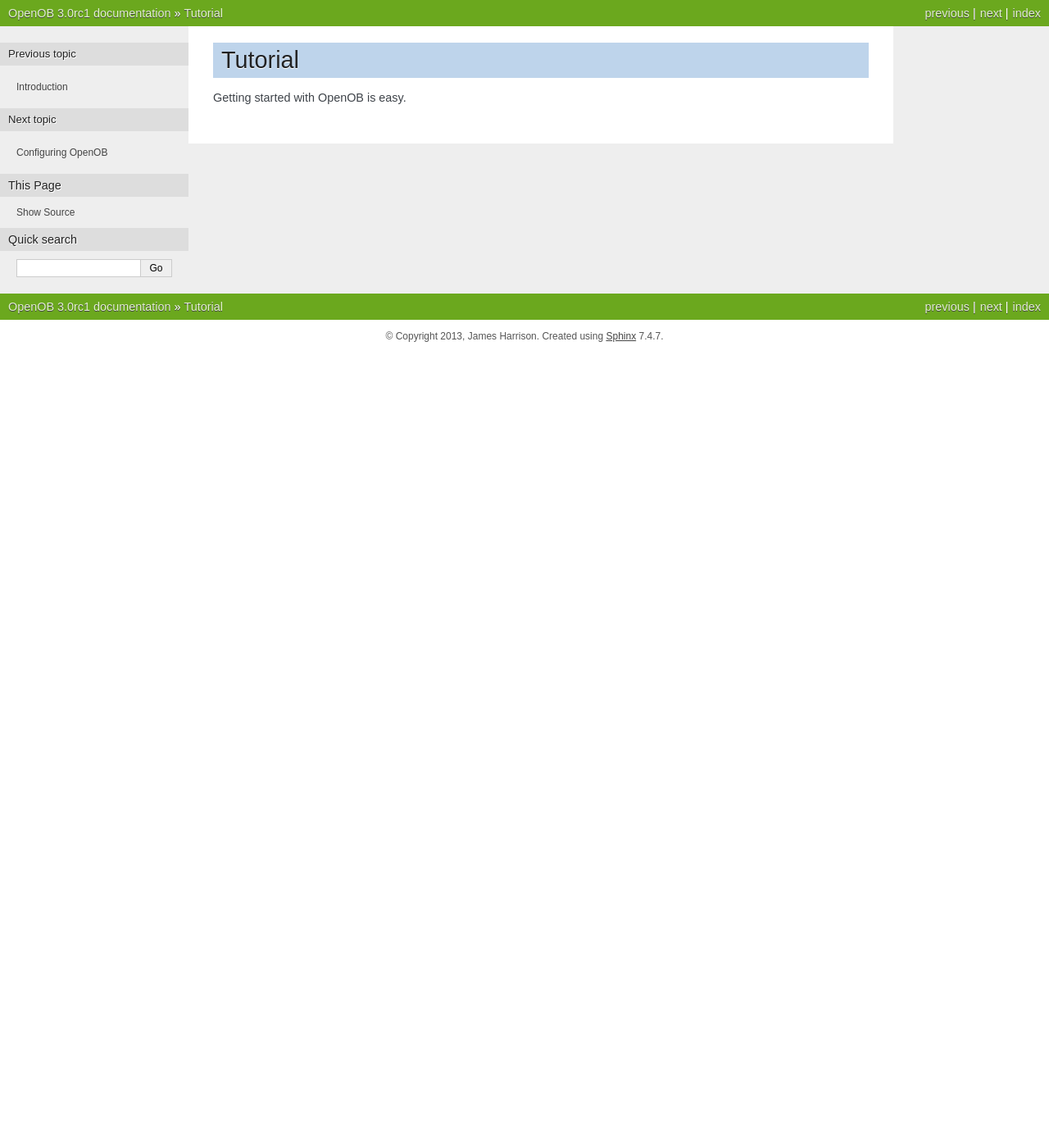
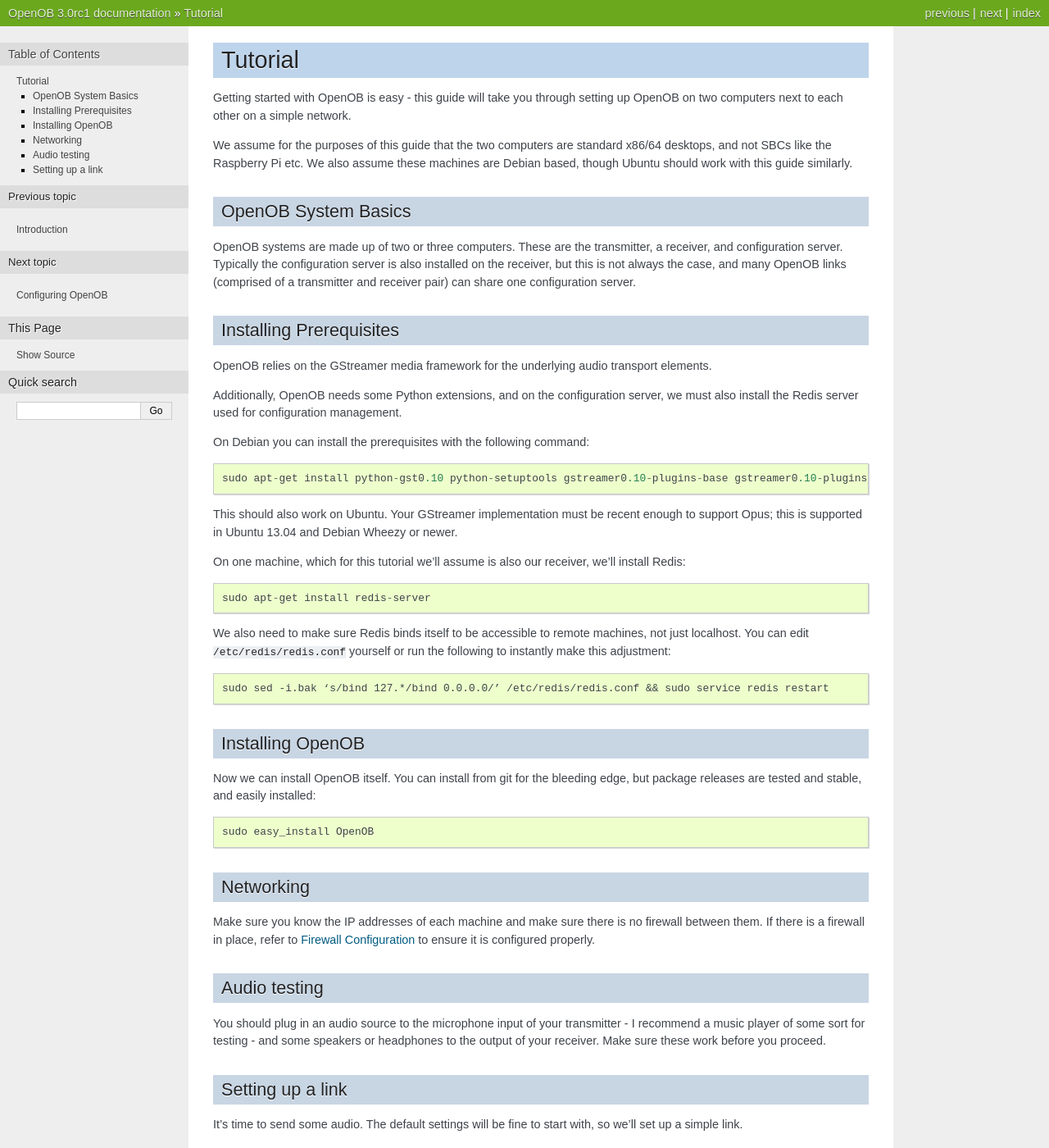
Before and after one commit to JamesHarrison/openob, a Sphinx documentation site: the page built from doc/source/tutorial.rst, in a window 1280 px wide and 1400 px high. Shown: the whole window at 82% size. Built offline with Sphinx 7.4.7, drawn with Linux system fonts in a browser that asks for light colours; formulas are drawn with MathJax 3; some of the changed text lies outside the part shown.

Commit message:
More documentation, skeleton of linkconfig fleshed out a bit for redis

```diff
--- a/doc/source/index.rst
+++ b/doc/source/index.rst
@@ -13,6 +13,9 @@
 
 It can be used on a variety of network connections, with operating bitrates as low as 16kbps in compressed mode, and support for fully lossless operation in linear PCM mode.
 
+Documentation Index
+===================
+
 .. toctree::
    :maxdepth: 2
 
@@ -20,7 +23,8 @@
    tutorial
    configuration
    integration
-
+   raspberrypi
+   developers
 
 History
 =======
--- /dev/null
+++ b/doc/source/raspberrypi.rst
@@ -0,0 +1,2 @@
+OpenOB on the Raspberry Pi
+==========================
--- a/doc/source/tutorial.rst
+++ b/doc/source/tutorial.rst
@@ -1,4 +1,78 @@
 Tutorial
 ========
 
-Getting started with OpenOB is easy.
+Getting started with OpenOB is easy - this guide will take you through setting up OpenOB on two computers next to each other on a simple network.
+
+We assume for the purposes of this guide that the two computers are standard x86/64 desktops, and not SBCs like the Raspberry Pi etc. We also assume these machines are Debian based, though Ubuntu should work with this guide similarly.
+
+OpenOB System Basics
+--------------------
+
+OpenOB systems are made up of two or three computers. These are the transmitter, a receiver, and configuration server. Typically the configuration server is also installed on the receiver, but this is not always the case, and many OpenOB links (comprised of a transmitter and receiver pair) can share one configuration server.
+
+Installing Prerequisites
+------------------------
+
+OpenOB relies on the GStreamer media framework for the underlying audio transport elements.
+
+Additionally, OpenOB needs some Python extensions, and on the configuration server, we must also install the Redis server used for configuration management.
+
+On Debian you can install the prerequisites with the following command::
+
+  sudo apt-get install python-gst0.10 python-setuptools gstreamer0.10-plugins-base gstreamer0.10-plugins-bad gstreamer0.10-plugins-good gstreamer0.10-plugins-ugly gstreamer0.10-ffmpeg gstreamer0.10-tools python-gobject python-gobject-2 gstreamer0.10-alsa python-argparse
+
+This should also work on Ubuntu. Your GStreamer implementation must be recent enough to support Opus; this is supported in Ubuntu 13.04 and Debian Wheezy or newer.
+
+On one machine, which for this tutorial we'll assume is also our receiver, we'll install Redis::
+
+  sudo apt-get install redis-server
+
+We also need to make sure Redis binds itself to be accessible to remote machines, not just localhost. You can edit ``/etc/redis/redis.conf`` yourself or run the following to instantly make this adjustment::
+
+  sudo sed -i.bak ‘s/bind 127.*/bind 0.0.0.0/’ /etc/redis/redis.conf && sudo service redis restart
+
+Installing OpenOB
+-----------------
+
+Now we can install OpenOB itself. You can install from git for the bleeding edge, but package releases are tested and stable, and easily installed:
+
+.. code-block:: bash
+
+  sudo easy_install OpenOB
+
+Networking
+----------
+
+Make sure you know the IP addresses of each machine and make sure there is no firewall between them. If there is a firewall in place, refer to :ref:`firewall-configuration` to ensure it is configured properly.
+
+Audio testing
+-------------
+
+You should plug in an audio source to the microphone input of your transmitter - I recommend a music player of some sort for testing - and some speakers or headphones to the output of your receiver. Make sure these work before you proceed.
+
+Setting up a link
+-----------------
+
+It's time to send some audio. The default settings will be fine to start with, so we'll set up a simple link.
+
+Let's assume your receiver is also your config server, and has the IP address ``192.168.0.10``. The transmitter's address does not matter.
+
+First we'll start the receiver.
+
+.. code-block:: bash
+
+  [user@rx-host] $ openob 192.168.0.10 test-link rx
+
+Note the ``test-link`` name for the link. This is to differentiate between multiple links between hosts. The IP address we're giving is for the configuration host, and the 'rx' string says this is a receiver.
+
+The receiver will flail around and complain that it can't configure itself. This is expected.
+
+Now let's start the transmitter.
+
+.. code-block:: bash
+
+  [user@tx-host] $ openob 192.168.0.10 test-link tx 192.168.0.10
+
+We're passing this the same arguments as the receiver, but asking it to be a transmitter instead, and providing the target destination IP address.
+
+This will spin up and send some configuration information to the configuration server. When the receiver next checks for configuration (in a second or two) it will spin up with the parameters sent by the transmitter, and you should start hearing audio from the receiver's sound card.
```
Also changed, not shown: doc/source/configuration.rst (+11 -0 lines), 1 other file.
